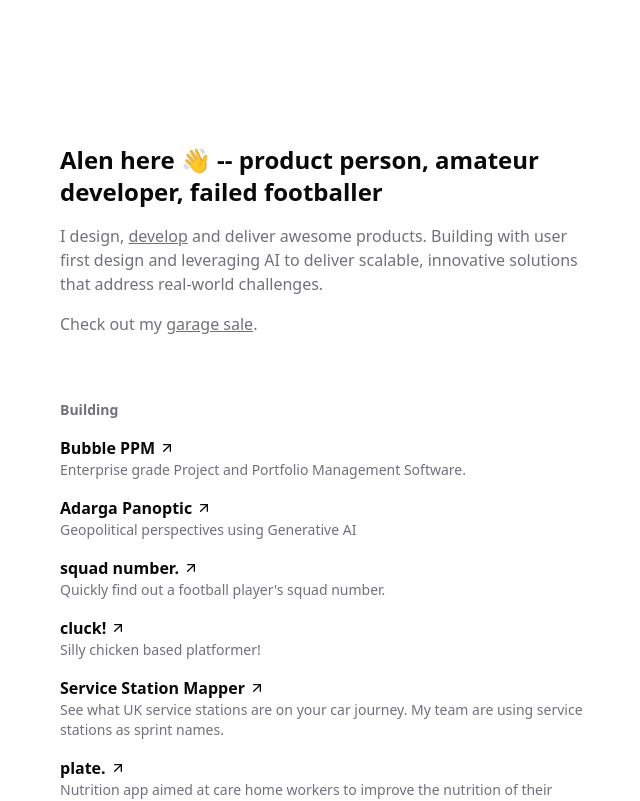
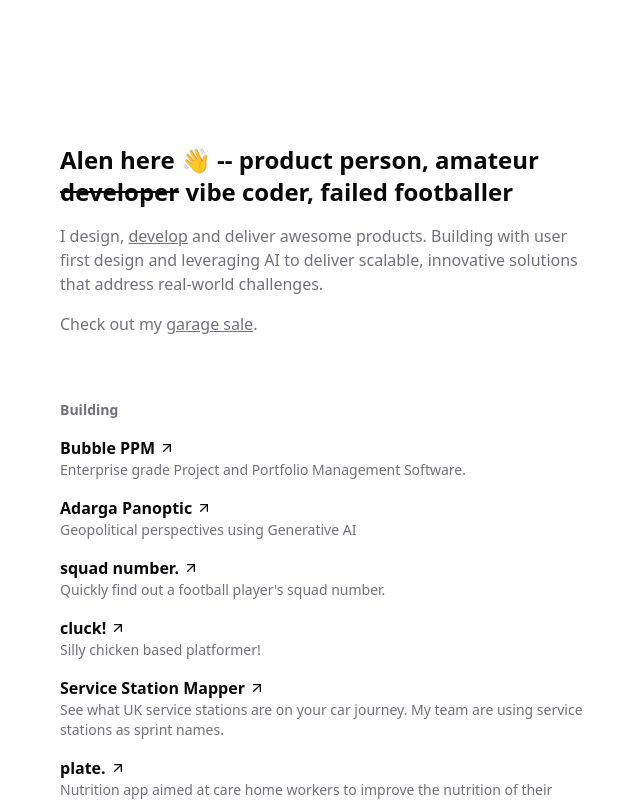
Before and after one commit to alendamadzic/alendamadzic, a Next.js app: page / in a window 1280 px wide. Shown: the top 801 px of the page, without its empty margins (316-956 px from the left). Built offline with nearby package versions, Linux system fonts and the light colour scheme.

Commit message:
- Package updates - Bio update

```diff
--- a/src/app/page.tsx
+++ b/src/app/page.tsx
@@ -10,7 +10,10 @@
     <>
       {/* Profile */}
       <section className="flex flex-col gap-4">
-        <h2 className="text-2xl font-semibold">Alen here 👋 -- product person, amateur developer, failed footballer</h2>
+        <h2 className="text-2xl font-semibold">
+          Alen here 👋 -- product person, amateur <span className="line-through">developer</span> vibe coder, failed
+          footballer
+        </h2>
         <p className="text-muted-foreground">
           I design,{' '}
           <Link href={connects.find((connect) => connect.name === 'GitHub')?.url ?? ''} className="underline">
```
Also changed, not shown: package.json (+5 -5 lines), 1 other file (tests, documents, lock files or other folders).
